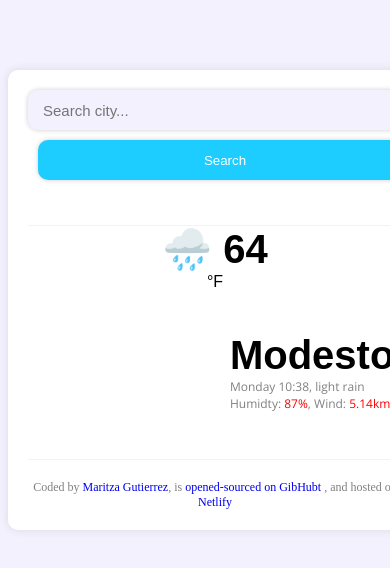
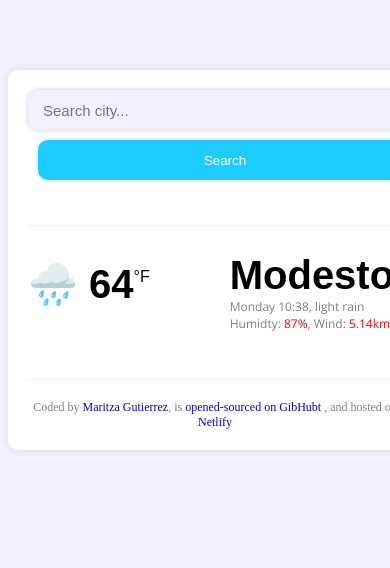
Before and after one commit to Mariii209/weather-app-first-project, a plain HTML site: page index.html in a window 390 px wide. Shown: the top 568 px of the page. Drawn offline with nearby package versions, Linux system fonts and the light colour scheme; a web font is replaced by a local one.

Commit message:
updated my css

```diff
--- a/style.css
+++ b/style.css
@@ -47,9 +47,6 @@ header {
   flex-direction: row;
   align-items: center;
   padding-bottom: 35px;
-}
-
-.weather-info {
 }
 
 .weather-details {
@@ -116,7 +113,8 @@ a {
   }
 
   .weather-info {
-    flex-direction: column;
+    display: flex;
+    flex-direction: row;
   }
 
   .weather-details {
```
